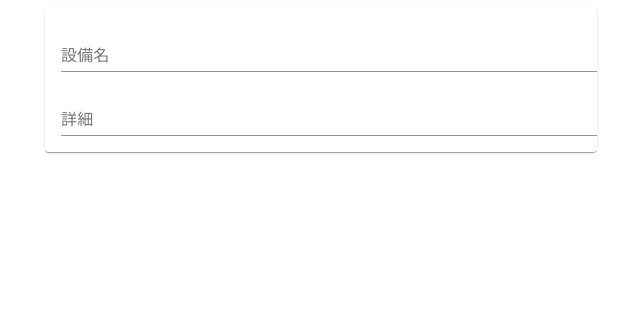
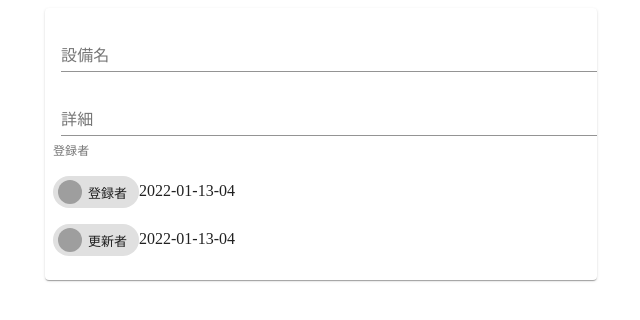
Before and after one commit to MogmogTaro/react-firebase, a React app: page / in a window 1280 px wide. Shown: the top 320 px of the page, without its empty margins (319-959 px from the left). Built offline with nearby package versions, Linux system fonts and the light colour scheme; grey boxes are pictures that could not be loaded.

Commit message:
登録者と更新者追加

```diff
--- a/src/components/Facility.tsx
+++ b/src/components/Facility.tsx
@@ -1,6 +1,14 @@
-import { Container, Paper, TextField } from "@material-ui/core";
+import {
+  Avatar,
+  Chip,
+  Container,
+  InputLabel,
+  Paper,
+  TextField,
+} from "@material-ui/core";
 import React from "react";
 import makeStyles from "@material-ui/core/styles/makeStyles";
+import dayjs from "dayjs";
 
 const useStyle = makeStyles((theme) => ({
   root: {
@@ -20,6 +28,21 @@ export const Facility: React.FC = () => {
       <Paper className={style.paper}>
         <TextField label="設備名" fullWidth />
         <TextField label="詳細" fullWidth multiline />
+        <InputLabel shrink>登録者</InputLabel>
+        <p>
+          <Chip
+            label="登録者"
+            avatar={<Avatar src="https://bit.ly/3pM3urc" />}
+          />
+          {dayjs(new Date()).format("YYYY-MM-DD-HH")}
+        </p>
+        <p>
+          <Chip
+            label="更新者"
+            avatar={<Avatar src="https://bit.ly/3pM3urc" />}
+          />
+          {dayjs(new Date()).format("YYYY-MM-DD-HH")}
+        </p>
       </Paper>
     </Container>
   );
```
